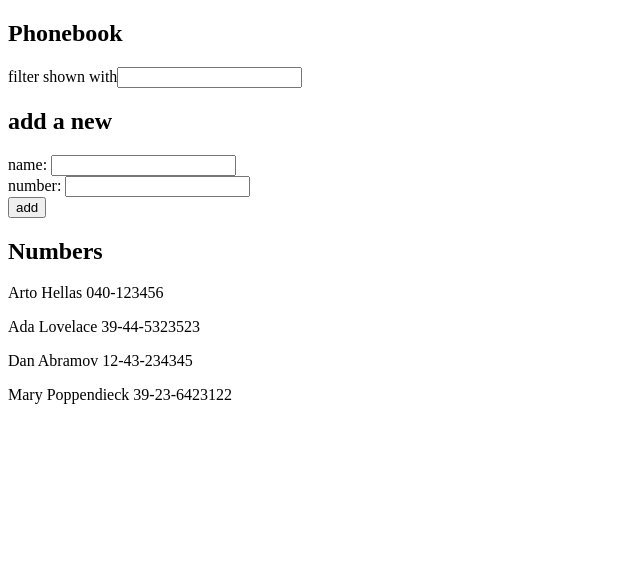
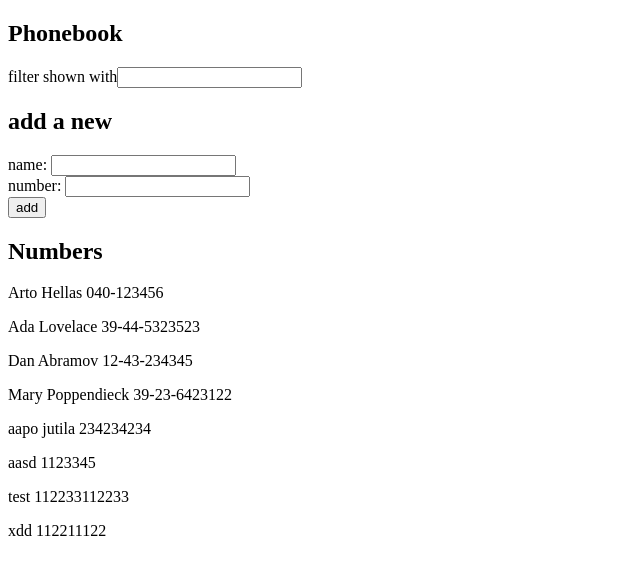
Before and after one commit to ajuti/fs-part-2, a React (Vite) app in the folder puhelinluettelo/: page / in a window 1280 px wide. Shown: the top 574 px of the page, without its empty margins (0-640 px from the left). Built offline with nearby package versions, Linux system fonts and the light colour scheme; data requests are answered from the project's data file.

Commit message:
puhelinluettelo step7

```diff
--- a/puhelinluettelo/db.json
+++ b/puhelinluettelo/db.json
@@ -1,24 +1,44 @@
 {
-  "persons":[
+  "persons": [
     {
       "name": "Arto Hellas",
       "number": "040-123456",
-      "id": 1
+      "id": "1"
     },
     {
       "name": "Ada Lovelace",
       "number": "39-44-5323523",
-      "id": 2
+      "id": "2"
     },
     {
       "name": "Dan Abramov",
       "number": "12-43-234345",
-      "id": 3
+      "id": "3"
     },
     {
       "name": "Mary Poppendieck",
       "number": "39-23-6423122",
-      "id": 4
+      "id": "4"
+    },
+    {
+      "id": "1867",
+      "name": "aapo jutila",
+      "number": "234234234"
+    },
+    {
+      "id": "d043",
+      "name": "aasd",
+      "number": "1123345"
+    },
+    {
+      "id": "949c",
+      "name": "test",
+      "number": "112233112233"
+    },
+    {
+      "id": "6466",
+      "name": "xdd",
+      "number": "112211122"
     }
   ]
 }
--- a/puhelinluettelo/src/App.jsx
+++ b/puhelinluettelo/src/App.jsx
@@ -4,6 +4,7 @@ import FilterComp from './components/FilterComp'
 import NewContact from './components/NewContact'
 import Persons from './components/Persons'
 import axios from 'axios'
+import personService from "./services/persons.js"
 
 const App = () => {
   const [persons, setPersons] = useState([])
@@ -13,11 +14,11 @@ const App = () => {
 
   const jsonHook = () => {
     console.log("retrieving persons")
-    axios
-      .get("http://localhost:3001/persons")
-      .then(response => {
+    personService
+      .getAll()
+      .then(initialList => {
         console.log("promise fulfilled")
-        setPersons(response.data)
+        setPersons(initialList)
       })
   }
 
@@ -38,7 +39,13 @@ const App = () => {
       number: newNum,
     }
 
-    setPersons(persons.concat(nameObj))
+    personService
+      .create(nameObj)
+      .then(newContact => {
+        console.log(newContact)
+        setPersons(persons.concat(newContact))
+      })
+
     setNewName("")
     setNewNum("")
   }
--- /dev/null
+++ b/puhelinluettelo/src/services/persons.js
@@ -0,0 +1,21 @@
+import axios from "axios";
+
+const baseUrl = `http://localhost:3001/persons`
+
+const create = (personObject) => {
+  const req = axios.post(baseUrl, personObject)
+  return req.then(response => response.data)
+}
+
+const getAll = () => {
+  const req = axios.get(baseUrl)
+  return req.then(response => {
+    console.log(response.data)
+    return response.data
+  })
+}
+
+export default {
+  getAll: getAll,
+  create: create,
+}
```
